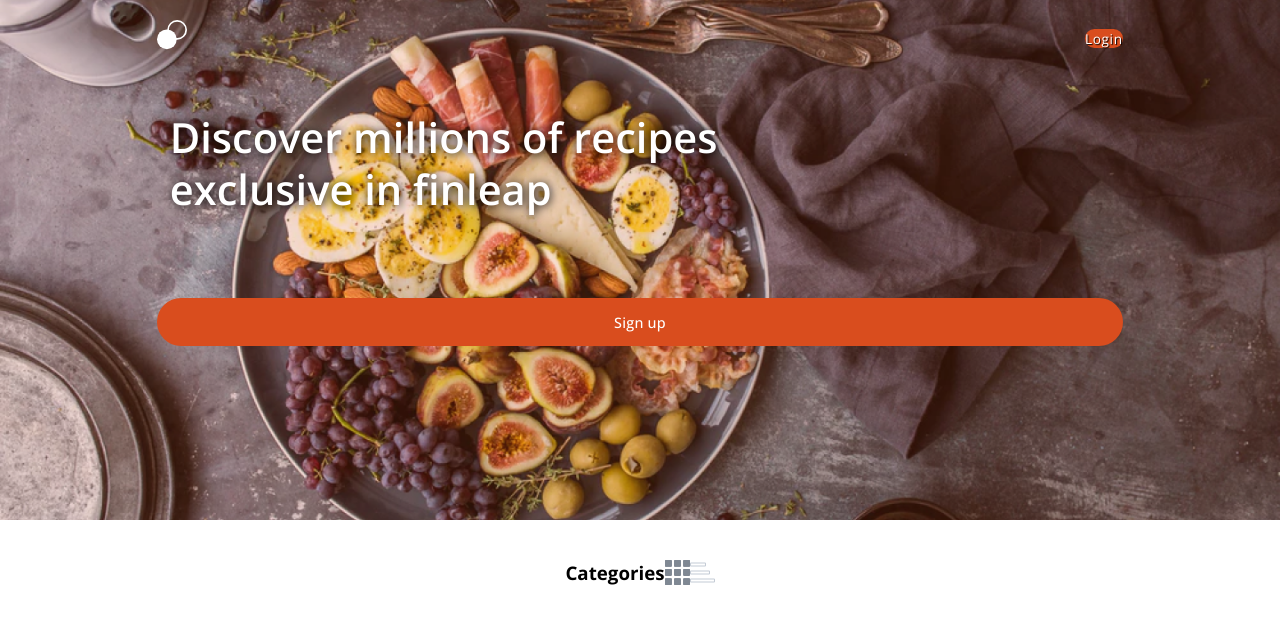
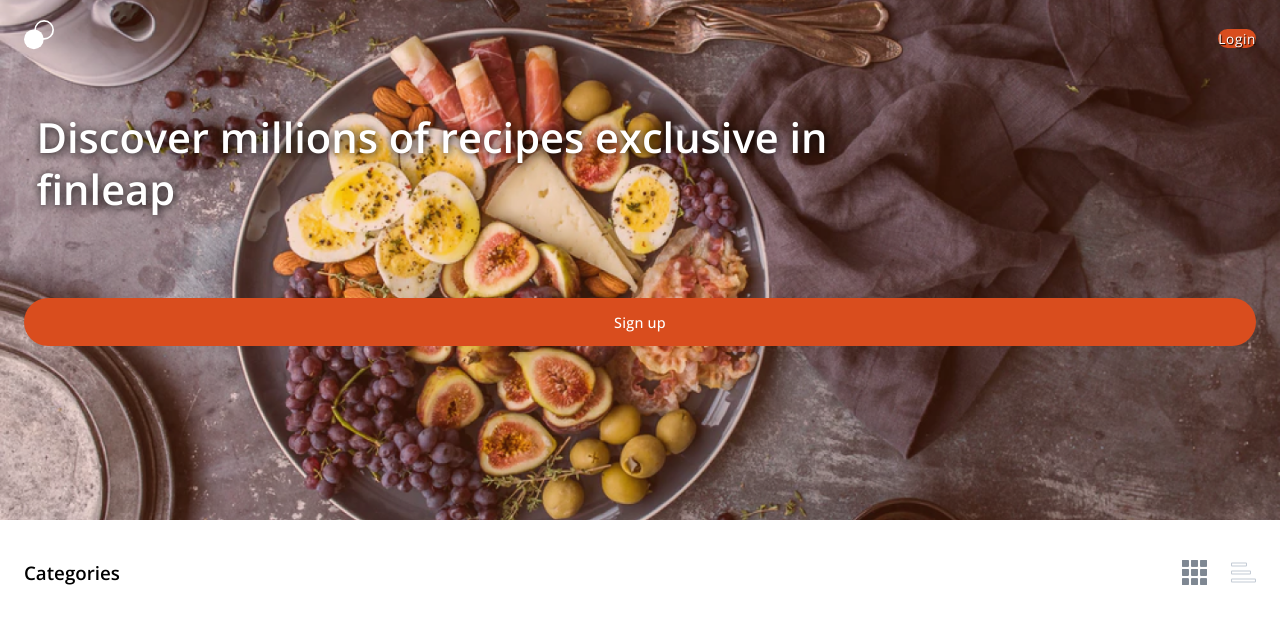
Before and after one commit to Android789515/recipe-site, a Next.js app: page / in a window 1280 px wide. Shown: the top 624 px of the page. Built offline with nearby package versions, Linux system fonts and the light colour scheme.

Commit message:
Adjusted font weight of categories section title, spaced out grid and list view buttons.

```diff
--- a/components/homepage/categories-section/CategoriesSection.tsx
+++ b/components/homepage/categories-section/CategoriesSection.tsx
@@ -11,10 +11,7 @@ const CategoriesSection = () => {
         <section className={styles.layout}>
             <CategoriesSectionHeader />
         {/*
-            Header with title and grid/list view buttons
-
             container with the categories - need to pull from somewhere
-
          */}
         </section>
     )
--- a/components/homepage/categories-section/CategoriesSectionHeader.tsx
+++ b/components/homepage/categories-section/CategoriesSectionHeader.tsx
@@ -8,7 +8,7 @@ const CategoriesSectionHeader = () => {
     return (
         <header className={styles.layout}>
              {/* Section title */}
-             <h3>Categories</h3>
+             <h3 className={styles.title}>Categories</h3>
 
             {/* Grid/list view buttons */}
             <CategoryViewBtns />
--- a/components/homepage/categories-section/CategoryViewBtns.tsx
+++ b/components/homepage/categories-section/CategoryViewBtns.tsx
@@ -7,7 +7,7 @@ import listViewIcon from '../../../public/assets/icons/listView.svg'
 
 const CategoryViewBtns = () => {
     return (
-        <div>
+        <div className={styles.categoryViewBtns}>
             <NextImage src={gridViewIcon} />
             <NextImage src={listViewIcon} />
         </div>
--- a/styles/homepage/Home.module.scss
+++ b/styles/homepage/Home.module.scss
@@ -1,7 +1,8 @@
 .layout > * {
   display: grid;
   grid-template-rows: max-content auto;
-  grid-template-columns: minmax(1.5em, 1fr) auto minmax(1.5em, 1fr);
+  $sideSpacing: 1.5em;
+  grid-template-columns: $sideSpacing auto $sideSpacing;
 
   padding: 1.25em 0;
 }
--- a/styles/homepage/categories-section/CategoriesSectionHeader.module.scss
+++ b/styles/homepage/categories-section/CategoriesSectionHeader.module.scss
@@ -2,3 +2,9 @@
   display: flex;
   justify-content: space-between;
 }
+
+.title {
+  font-weight: 600;
+
+  margin: 0;
+}
--- a/styles/homepage/categories-section/CategoryViewBtns.module.scss
+++ b/styles/homepage/categories-section/CategoryViewBtns.module.scss
@@ -0,0 +1,12 @@
+@use '../../mixins';
+
+.categoryViewBtns {
+  display: grid;
+  grid-column-gap: 1.5em;
+}
+
+.categoryViewBtns > * {
+  @include mixins.clickable;
+
+  grid-row: 1;
+}
```
